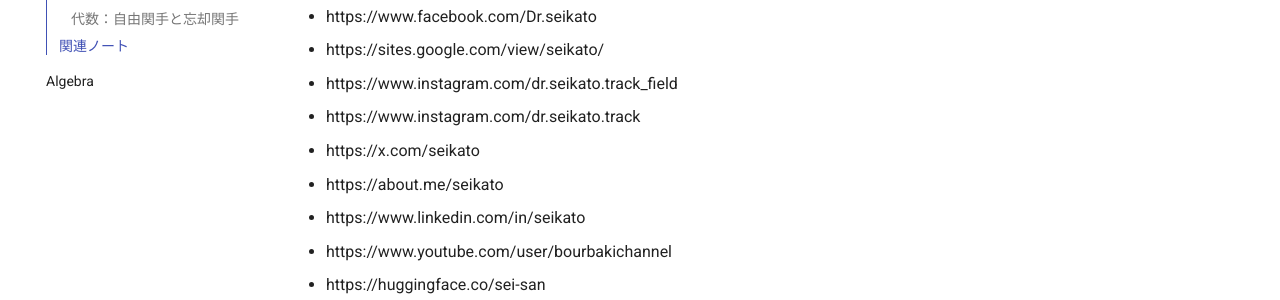
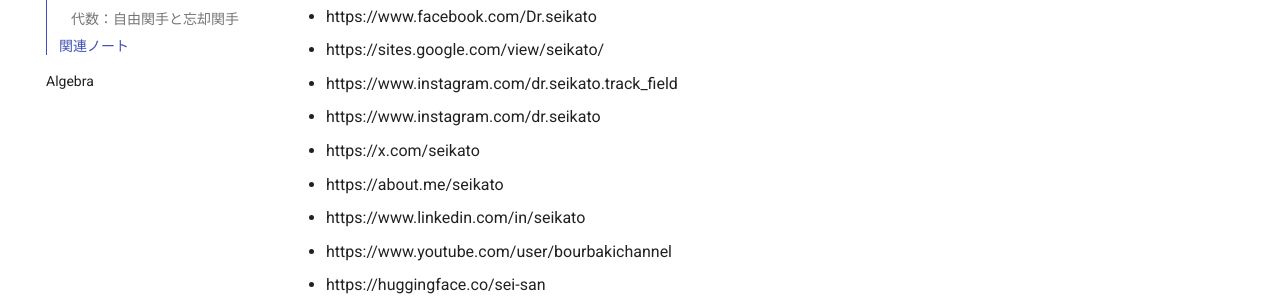
Before and after one commit to seikato/categorytheory, an MkDocs documentation site: the page built from docs/index.md, in a window 1280 px wide and 1330 px high. Shown: the part 227-527 px from the top of the window. Built offline with MkDocs 1.6.1 and Material for MkDocs 9.7.7, drawn with Linux system fonts in a browser that asks for light colours; comment, search, counter and statistics services are not loaded; part of the change alters nothing that is shown.

Commit message:
minor revise

```diff
--- a/docs/index.md
+++ b/docs/index.md
@@ -5,7 +5,7 @@
 * https://www.facebook.com/Dr.seikato
 * https://sites.google.com/view/seikato/
 * https://www.instagram.com/dr.seikato.track_field
-* https://www.instagram.com/dr.seikato.track
+* https://www.instagram.com/dr.seikato
 * https://x.com/seikato
 * https://about.me/seikato
 * https://www.linkedin.com/in/seikato
```
